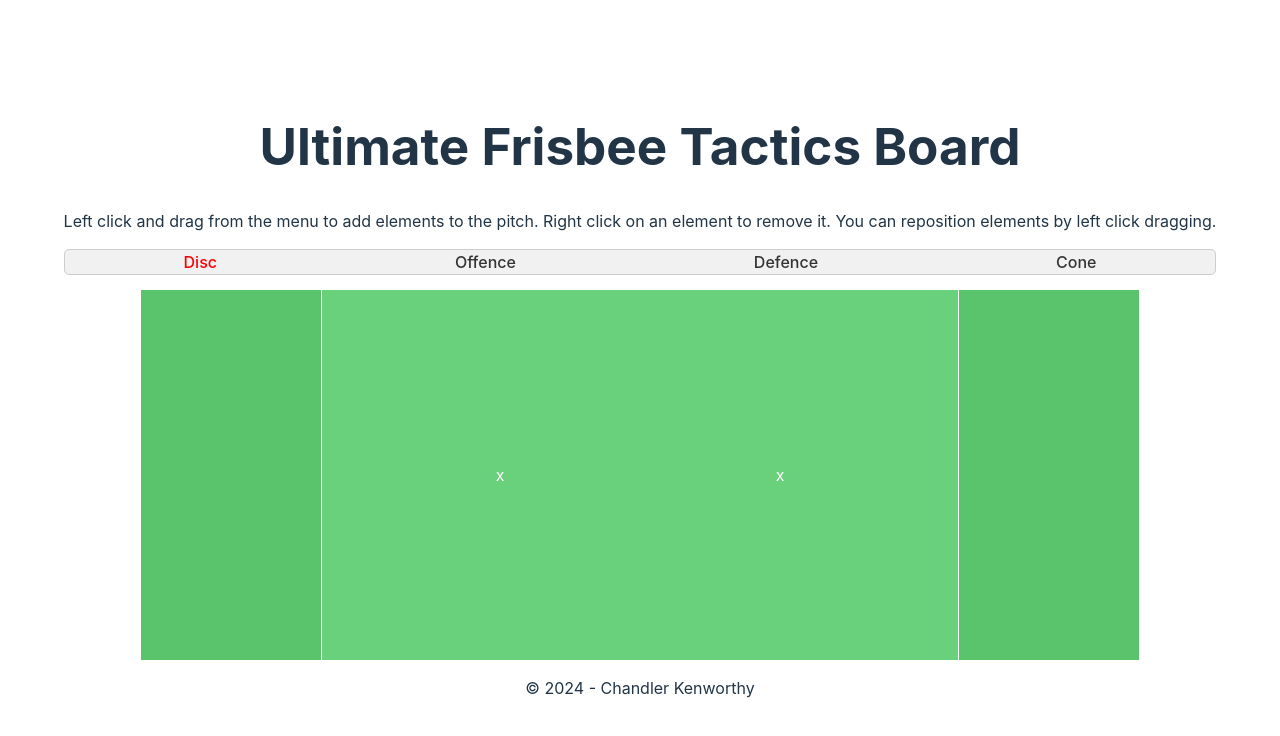
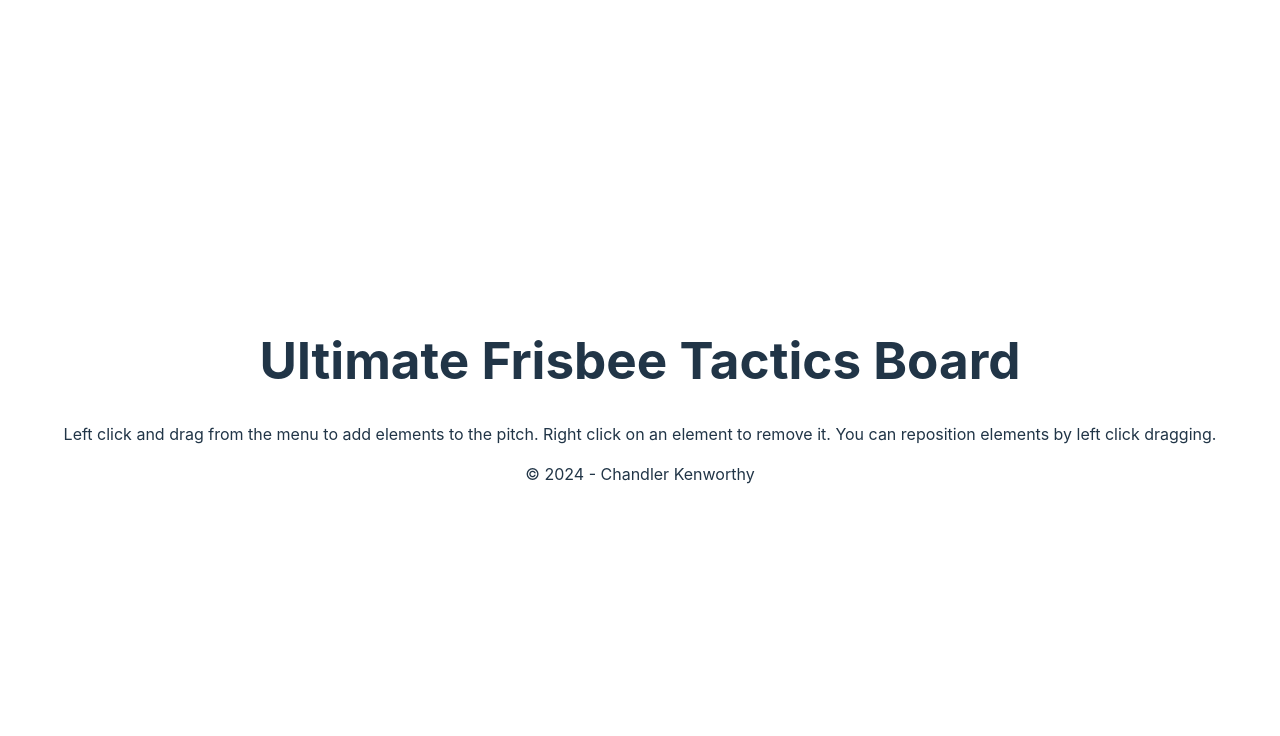
Before and after one commit to ChandlerKenworthy/ultimate-tactics, a React (Vite) app: page / in a window 1280 px wide. Shown: the top 736 px of the page. Built offline with nearby package versions, Linux system fonts and the light colour scheme.

Commit message:
Add dnd core

```diff
--- a/src/App.jsx
+++ b/src/App.jsx
@@ -7,7 +7,7 @@ function App() {
   return (
     <>
       <CustomHeader />
-      <Field />
+
       <Footer />
     </>
   )
```
Also changed, not shown: package.json (+8 -0 lines), 1 other file (tests, documents, lock files or other folders).
